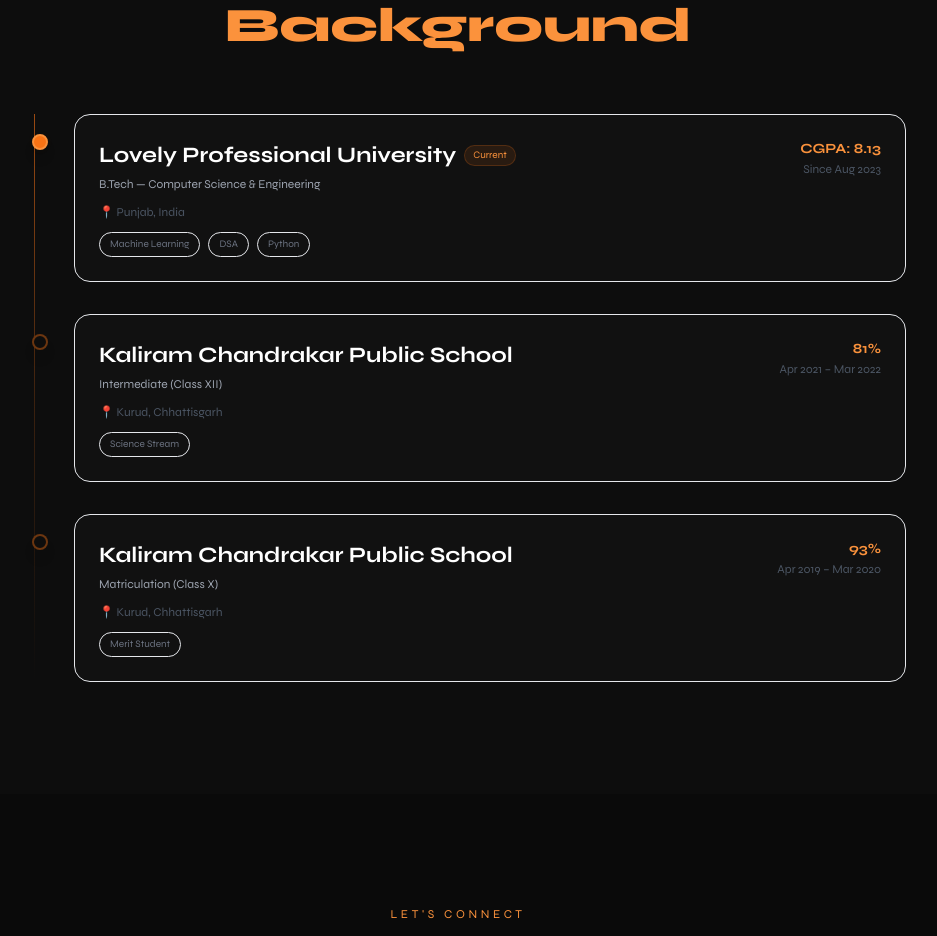
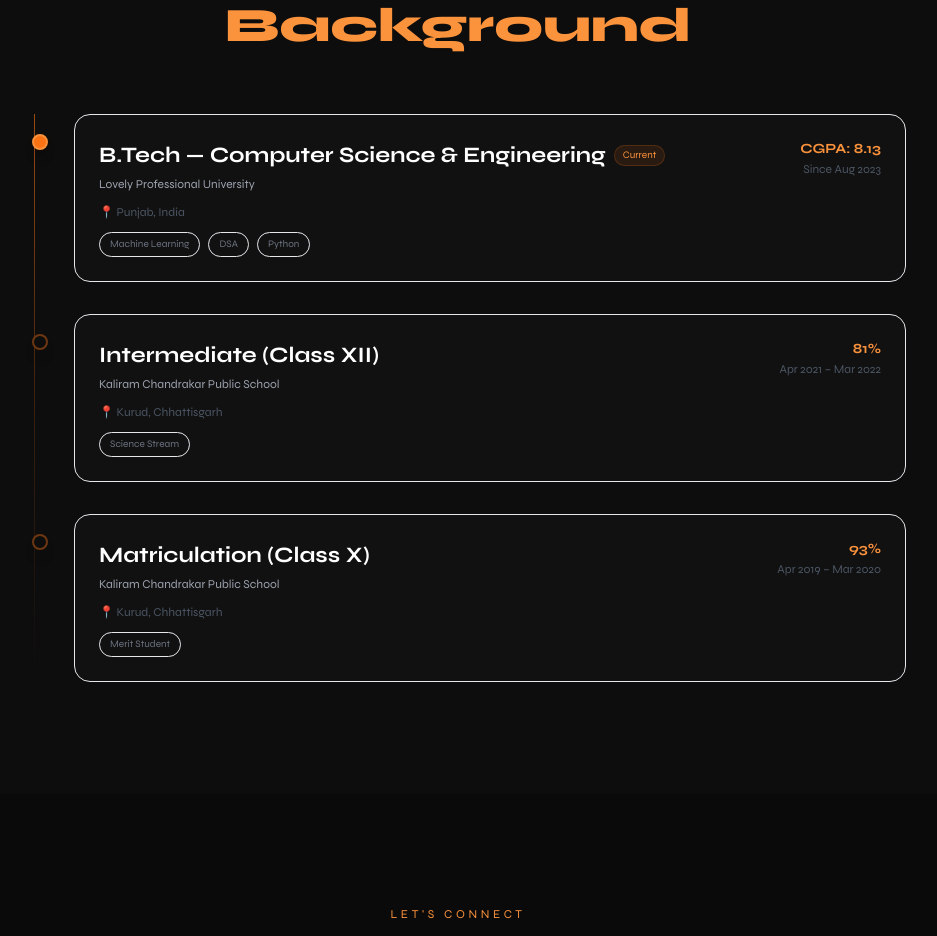
Before and after one commit to Honey-Sahu-04/my-portfolio, a React (Vite) app: page / in a window 1280 px wide. Shown: the part 4220-5156 px from the top of the page, without its empty margins (182-1119 px from the left). Built offline with nearby package versions, Linux system fonts and the light colour scheme.

Commit message:
Update Education.jsx

```diff
--- a/src/components/Education.jsx
+++ b/src/components/Education.jsx
@@ -64,12 +64,12 @@
                   <div className="flex flex-col sm:flex-row sm:items-start sm:justify-between gap-3 mb-3">
                     <div>
                       <div className="flex items-center gap-2 flex-wrap">
-                        <h3 className="font-bold text-white">{edu.institution}</h3>
+                        <h3 className="font-bold text-white">{edu.degree}</h3>
                         {edu.current && (
                           <span className="text-[10px] px-2 py-0.5 rounded-full bg-orange-500/10 text-orange-400 border border-orange-500/20">Current</span>
                         )}
                       </div>
-                      <div className="text-gray-400 text-xs mt-1">{edu.degree}</div>
+                      <div className="text-gray-400 text-xs mt-1">{edu.institution}</div>
                     </div>
                     <div className="text-right shrink-0">
                       <div className="text-orange-400 font-bold text-sm">{edu.score}</div>
```
